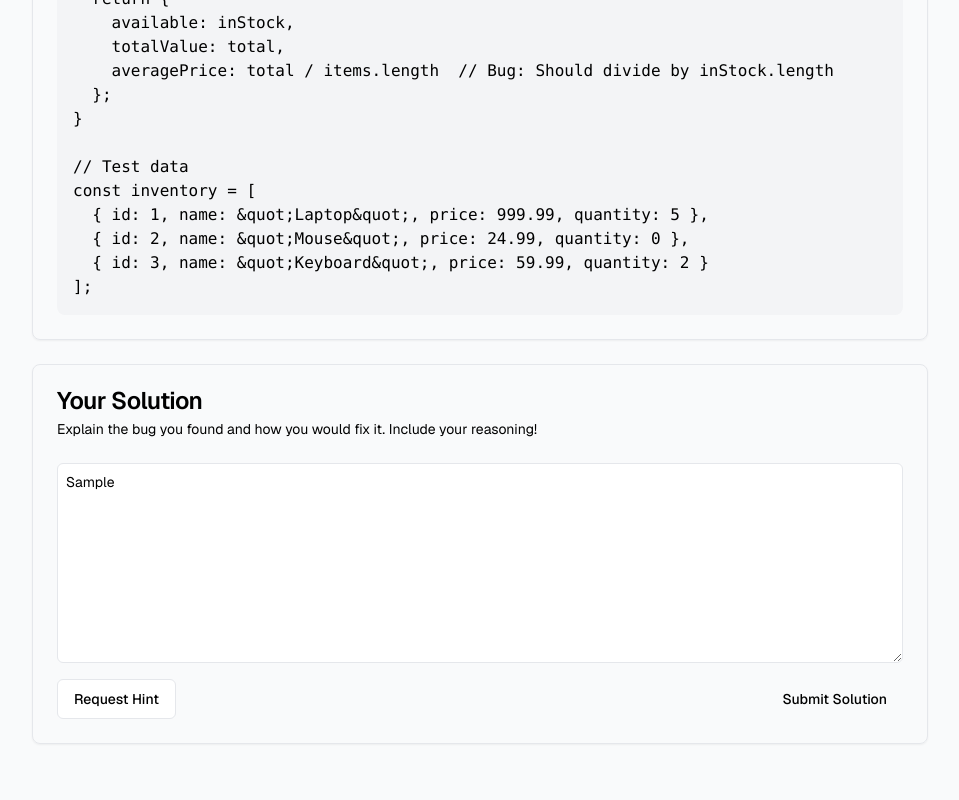
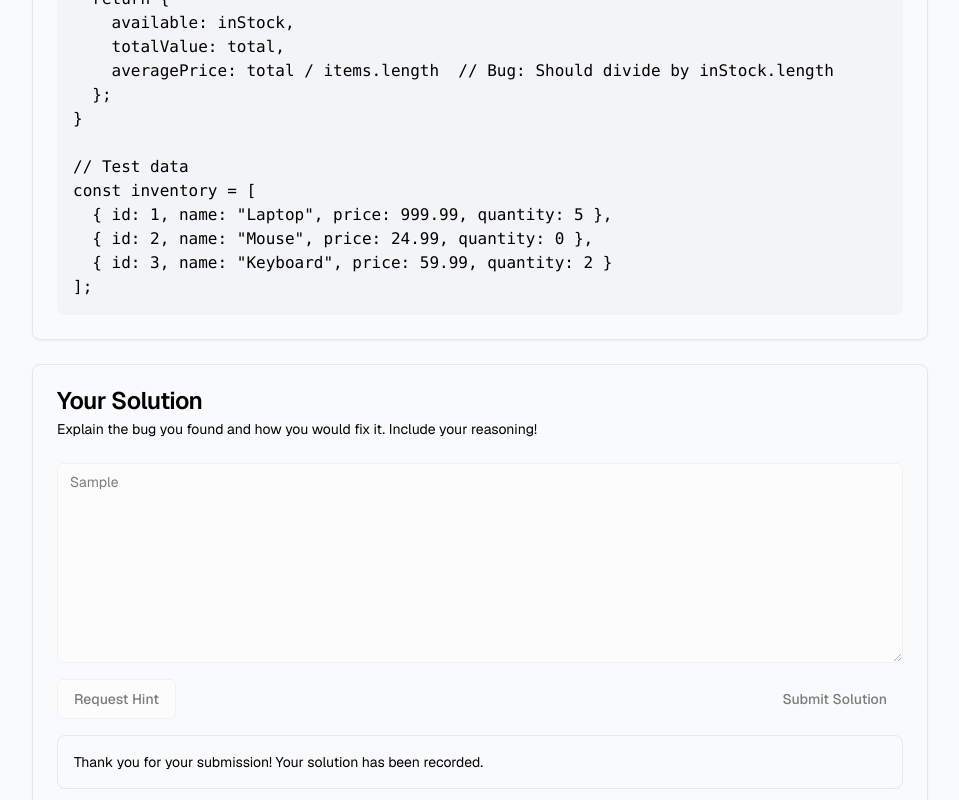
Before and after one commit to kimmahan/tech-trek, a Next.js app: page /challenges/debug-detective in a window 1280 px wide. Both pictures are taken after typing "Sample" into the empty fields and a click on the button "Submit Solution". Shown: the part 620-1420 px from the top of the page, without its empty margins (160-1119 px from the left). Built offline with nearby package versions, Linux system fonts and the light colour scheme.

Commit message:
update debug challenge to use service

```diff
--- a/app/challenges/debug-detective/page.tsx
+++ b/app/challenges/debug-detective/page.tsx
@@ -1,9 +1,20 @@
 'use client';
 
 import React, { useState } from 'react';
+import { debugChallengeService } from './service';
 import { Card, CardHeader, CardTitle, CardDescription, CardContent } from '../../../components/ui/card';
 import { Button } from '../../../components/ui/button';
 import { Textarea } from '../../../components/ui/textarea';
+import { Alert, AlertDescription } from '../../../components/ui/alert';
+import { useToast } from '../../../components/ui/use-toast';
+
+// Types for our submission data
+interface DebugSubmission {
+  solution: string;
+  usedHint: boolean;
+  timestamp: string;
+  timeSpent: number; // in seconds
+}
 
 const buggyCode = `function processInventory(items) {
   let total = 0;
@@ -25,19 +36,67 @@ const buggyCode = `function processInventory(items) {
 
 // Test data
 const inventory = [
-  { id: 1, name: &quot;Laptop&quot;, price: 999.99, quantity: 5 },
-  { id: 2, name: &quot;Mouse&quot;, price: 24.99, quantity: 0 },
-  { id: 3, name: &quot;Keyboard&quot;, price: 59.99, quantity: 2 }
+  { id: 1, name: "Laptop", price: 999.99, quantity: 5 },
+  { id: 2, name: "Mouse", price: 24.99, quantity: 0 },
+  { id: 3, name: "Keyboard", price: 59.99, quantity: 2 }
 ];`;
 
 export default function DebugDetectivePage() {
+  const { toast } = useToast();
   const [solution, setSolution] = useState('');
   const [hint, setHint] = useState('');
   const [hasUsedHint, setHasUsedHint] = useState(false);
+  const [startTime] = useState<number>(Date.now());
+  const [isSubmitting, setIsSubmitting] = useState(false);
+  const [submitted, setSubmitted] = useState(false);
 
   const requestHint = () => {
     setHint("Consider what happens when some items have quantity 0. How does this affect the average price calculation?");
     setHasUsedHint(true);
+  };
+
+  const handleSubmit = async () => {
+    if (!solution.trim()) {
+      toast({
+        title: "Error",
+        description: "Please provide a solution before submitting.",
+        variant: "destructive",
+      });
+      return;
+    }
+
+    setIsSubmitting(true);
+
+    const submission = {
+      solution: solution.trim(),
+      usedHint: hasUsedHint,
+      timeSpent: Math.floor((Date.now() - startTime) / 1000),
+      track: 'software-development',
+      challengeId: 'debug-detective',
+    };
+
+    try {
+      await debugChallengeService.submitSolution(submission);
+
+      // Log submission for development/testing
+      console.log('Submission stored:', submission);
+
+      toast({
+        title: "Success!",
+        description: "Your solution has been submitted successfully.",
+      });
+
+      setSubmitted(true);
+    } catch (error) {
+      toast({
+        title: "Error",
+        description: "Failed to submit solution. Please try again.",
+        variant: "destructive",
+      });
+      console.error('Submission error:', error);
+    } finally {
+      setIsSubmitting(false);
+    }
   };
 
   return (
@@ -81,22 +140,35 @@ export default function DebugDetectivePage() {
               value={solution}
               onChange={(e) => setSolution(e.target.value)}
               placeholder="Describe the bug, its impact, and your solution..."
-              className="min-h-[200px] mb-4 w-full p-2 border rounded-md"
+              className="min-h-[200px] mb-4"
+              disabled={submitted}
             />
             <div className="flex justify-between items-center">
               <Button
                 variant="outline"
                 onClick={requestHint}
-                disabled={hasUsedHint}
+                disabled={hasUsedHint || submitted}
               >
                 Request Hint
               </Button>
-              <Button>Submit Solution</Button>
+              <Button
+                onClick={handleSubmit}
+                disabled={isSubmitting || submitted}
+              >
+                {isSubmitting ? 'Submitting...' : 'Submit Solution'}
+              </Button>
             </div>
             {hint && (
               <div className="mt-4 p-4 bg-blue-50 text-blue-700 rounded-lg">
                 {hint}
               </div>
+            )}
+            {submitted && (
+               <Alert className="mt-4">
+                <AlertDescription>
+                  Thank you for your submission! Your solution has been recorded.
+                </AlertDescription>
+              </Alert>
             )}
           </CardContent>
         </Card>
--- a/app/challenges/debug-detective/service.ts
+++ b/app/challenges/debug-detective/service.ts
@@ -1,4 +1,4 @@
-// lib/challenges/debug-detective/service.ts
+// challenges/debug-detective/service.ts
 
 export interface DebugSubmission {
   solution: string;
@@ -9,7 +9,7 @@ export interface DebugSubmission {
   challengeId: string;
 }
 
-  class DebugChallengeService {
+export class DebugChallengeService {
   private readonly STORAGE_KEY = 'debug-detective-submissions';
 
   async submitSolution(submission: Omit<DebugSubmission, 'timestamp'>): Promise<DebugSubmission> {
@@ -40,4 +40,5 @@ export interface DebugSubmission {
   }
 }
 
+// Export a singleton instance
 export const debugChallengeService = new DebugChallengeService();
--- /dev/null
+++ b/components/ui/alert.tsx
@@ -0,0 +1,32 @@
+import * as React from "react"
+import { cn } from "@/lib/utils"
+
+const Alert = React.forwardRef<
+  HTMLDivElement,
+  React.HTMLAttributes<HTMLDivElement>
+>(({ className, ...props }, ref) => (
+  <div
+    ref={ref}
+    role="alert"
+    className={cn(
+      "relative w-full rounded-lg border p-4",
+      className
+    )}
+    {...props}
+  />
+))
+Alert.displayName = "Alert"
+
+const AlertDescription = React.forwardRef<
+  HTMLParagraphElement,
+  React.HTMLAttributes<HTMLParagraphElement>
+>(({ className, ...props }, ref) => (
+  <div
+    ref={ref}
+    className={cn("text-sm [&_p]:leading-relaxed", className)}
+    {...props}
+  />
+))
+AlertDescription.displayName = "AlertDescription"
+
+export { Alert, AlertDescription }
--- /dev/null
+++ b/components/ui/use-toast.ts
@@ -0,0 +1,18 @@
+import { useState, useCallback } from 'react'
+
+interface ToastProps {
+  title?: string
+  description?: string
+  variant?: 'default' | 'destructive'
+}
+
+export function useToast() {
+  const [toasts, setToasts] = useState<ToastProps[]>([])
+
+  const toast = useCallback(({ title, description, variant = 'default' }: ToastProps) => {
+    // For now, just console.log the toast
+    console.log({ title, description, variant })
+  }, [])
+
+  return { toast }
+}
```
Lines whose indentation alone changed are shown as unchanged.
